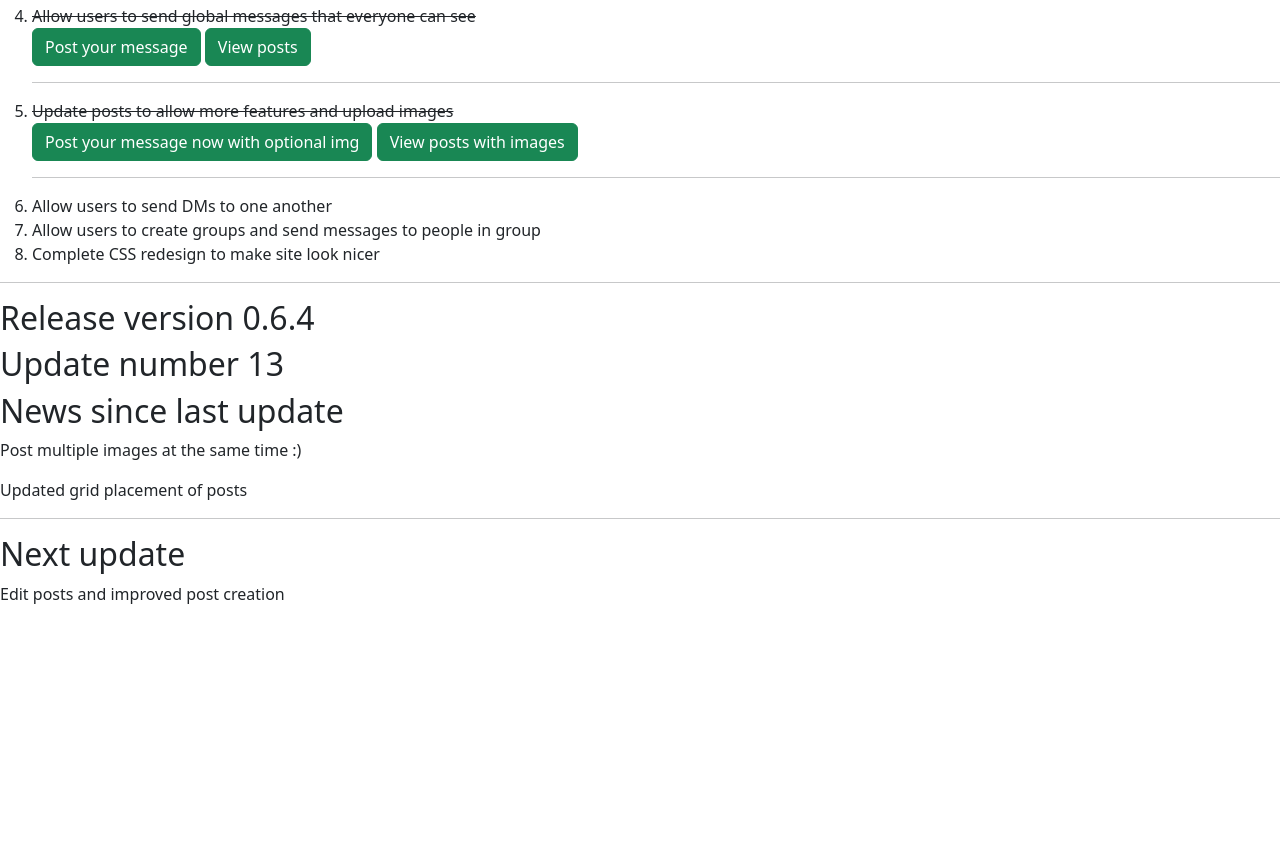
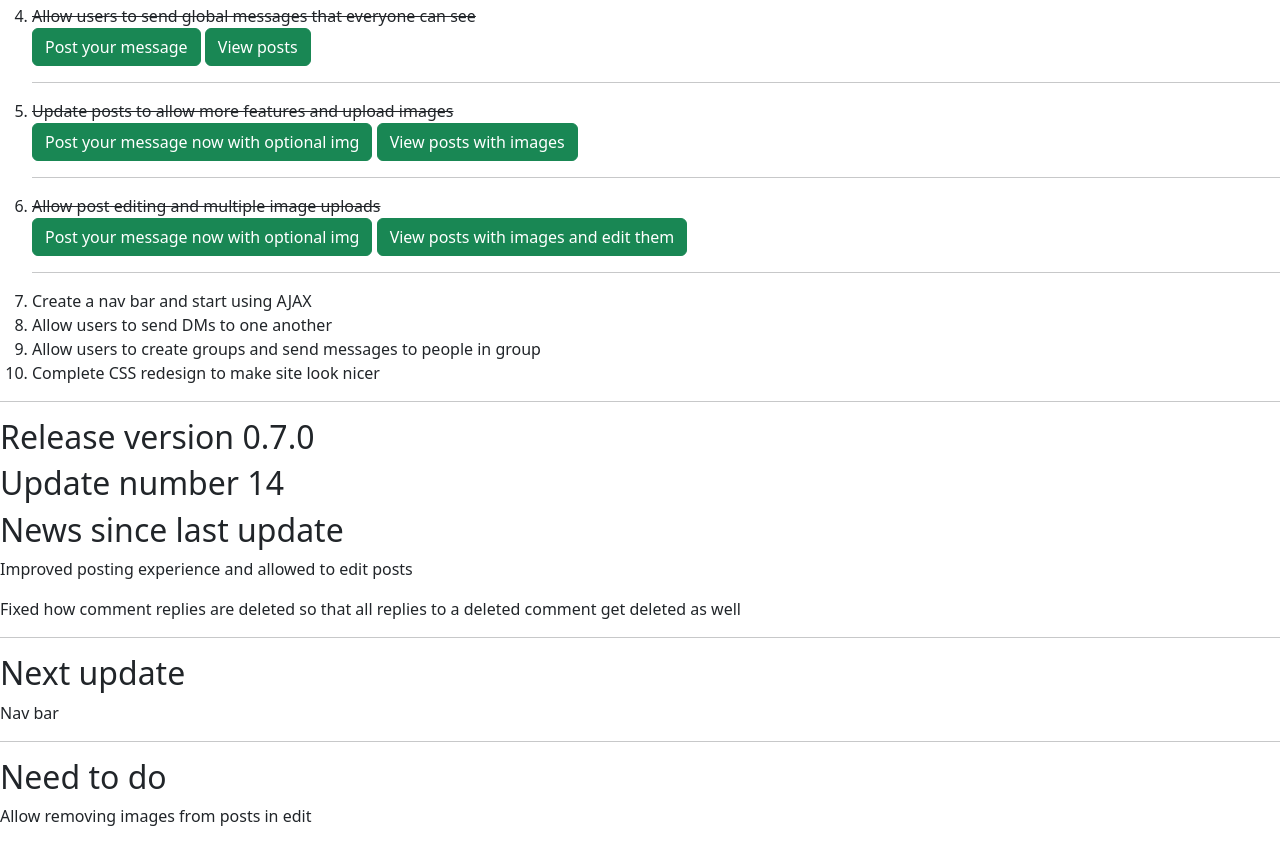
Before and after one commit to JanJan2407/talky, a Flask app: page / in a window 1280 px wide. Shown: the part 337-1181 px from the top of the page. Before the commit the page ends 941 px from the top, so only its background shows below. Run offline with Flask 3, Linux system fonts and the light colour scheme; some libraries are stand-ins or nearby versions.

Commit message:
Post and comment edit
I added the ability to edit comment and posts and also changed how comments are posts are created now using special multiline textarea.
I also changed how comments are deleted so replies to comment are now deleted correctly.

```diff
--- a/app.py
+++ b/app.py
@@ -1,6 +1,7 @@
 from hashlib import sha256
 import time
 import os
+import json
 
 from flask import render_template, request, redirect, url_for, send_from_directory
 from flask_login import login_user, login_required, current_user, logout_user
@@ -145,13 +146,13 @@ def get_image(filename):
 def add_comment(post_id, comment_id = None):
     comment_time = int(time.time())
     form = CommentForm()
-    comment = form.comment.data
+    comment_content = json.dumps(form.comment.data.split('\r\n')) # Split on new line and convert list to JSON
     username = current_user.username
     print(comment_id)
     comment = Comment(
             post_id = post_id,
             username = username,
-            content = comment,
+            content = comment_content,
             time = comment_time, # In db value stored is not date yet it gets converted to users local time with jinja when page is loaded
             parent_id = comment_id# If comment_id is provided it means that this comment is a reply to another comment else it is a top-level comment with parent_id set to None
         )
@@ -200,18 +201,17 @@ def post(): # Allow users to post messages for everyone
         current_time = int(time.time()) # In seconds since epoch (Jan 1st 1970 UTC)
         username = current_user.username
         title = form.title.data
-        post_content = form.post_content.data # Body of form
+        post_content = form.post_content.data.split('\r\n') # Body of form \r\n is used for new line in text so this makes store each paragraph and each line separately
         post = Post(
             username = username,
             title = title,
-            post_content = post_content,
+            post_content = json.dumps(post_content), # Creates a JSON list of all lines to be displayed
             time = current_time # In db value stored is not date yet it gets converted to users local time with jinja when page is loaded
         )
-
         db.session.add(post)
         db.session.commit()
 
-        files = form.images.data # Optional image of form
+        files = form.images.data # Optional images of form
         if files: # If 0 logical statement results in false otherwise it is true
             jpg_images =  []
             for file in files:
@@ -232,6 +232,64 @@ def post(): # Allow users to post messages for everyone
 
     return render_template("post.html", form = form)
 
+@app.route("/edit_post/<int:post_id>", methods = ['GET', 'POST']) # Edit a post
+@login_required
+def edit_post(post_id):
+    form = PostForm()
+    post = Post.query.filter_by(id = post_id).first()
+    if request.method == 'GET':
+        # If you are allowed to do it otherwise you get redirected back to main page
+        # You can only ever get not allowed if you changed some html locally in an unintended way
+        if post.username == current_user.username:
+            pass
+        else:
+            return redirect('/')
+        return render_template('editPost.html', form = form, post = post)
+    else:
+        edit_time = time.time()
+        # Loads current title and content
+        post.title = form.title.data
+        post.post_content = json.dumps(form.post_content.data.split('\r\n'))
+        post.edit_time = edit_time
+        files = form.images.data # Optional images of form
+        if files: # If user decided to upload more files
+            jpg_images =  []
+            for file in files:
+                if allowed_file(secure_filename(file.filename)): # Checks if file has a valid suffix
+                    img = Image.open(file) # Open img with Python image library
+                    jpg_images.append(img.convert('RGB'))  # Convert opened image to jpg because it is much smaller
+                else:
+                    return render_template("editPost.html", form = form, post = post, error='Only .jpg, .png, .jpeg, .gif and .webp are allowed. Post was not uploaded')
+
+            p_count = post.image_count # How many images were uploaded to that posts before editing, used it for loop for saving in order to save correctly
+            for i, jpg_img in enumerate(jpg_images): # i will be a sign of how many images this post have here i + p_count because some images already exist for this post
+                jpg_img.save(os.path.join(app.config['POST_UPLOAD_FOLDER'], str(i + p_count) + 'postimage_' + str(post.id) + '.jpg')) # Save it in a folder post_images in a folder instance
+            post.image_count += len(jpg_images)
+        db.session.commit()
+        return redirect('/posts')
+
+@app.route("/edit_comment/<int:post_id>/<int:comment_id>", methods = ['GET', 'POST']) # Edit a comment
+@login_required
+def edit_comment(post_id, comment_id):
+    form = CommentForm()
+    post = Post.query.filter_by(id = post_id).first()
+    comment = Comment.query.filter_by(id = comment_id).first()
+    if request.method == 'GET':
+        # If you are allowed to do it otherwise you get redirected back to main page
+        # You can only ever get not allowed if you changed some html locally in an unintended way
+        if comment.username == current_user.username:
+            pass
+        else:
+            return redirect('/')
+        return render_template('editComment.html', form = form, post = post, comment = comment)
+    else:
+        edit_time = time.time()
+        # Loads current title and content
+        comment.content = json.dumps(form.comment.data.split('\r\n'))
+        comment.edit_time = edit_time
+        db.session.commit()
+        return redirect(f'/view/{post_id}')
+
 @app.route("/logout")
 @login_required
 def logout():
@@ -251,6 +309,10 @@ def remove(post_id, comment_id = None):
         if current_user.username == post.username or current_user.username == comment.username:
             for reaction in reactions: # Deletes all reactions to the comment
                 db.session.delete(reaction)
+
+            child_comments = Comment.query.filter_by(parent_id = comment_id).all() # Get all replies to the comment
+            for child_comment in child_comments: # Deletes all replies to the comment
+                remove(post_id, child_comment.id) # Recursively delete replies
 
             db.session.delete(comment)
             db.session.commit()
--- a/models.py
+++ b/models.py
@@ -20,13 +20,15 @@ class Post(db.Model):
     image_count: Mapped[int] = mapped_column(default = 0) # Images stored in a separate folder
     post_content: Mapped[str]
     time: Mapped[int] # Time since epoch 1st of January 1970 in UTC timezone, gets converted to actual time with users timezone
+    edit_time: Mapped[int] = mapped_column(default = 0) # Time when post was last edited only displayed if it was edited
 
 class Comment(db.Model):
     id: Mapped[int] = mapped_column(primary_key=True)
     post_id: Mapped[int]
     username: Mapped[str]
     content: Mapped[str]
-    time: Mapped[int]  # epoch time
+    time: Mapped[int]  # epoch time -- when comment was originally posted
+    edit_time: Mapped[int] = mapped_column(default = 0) # If never edited
     likes: Mapped[str] = mapped_column(default = '{"count" : 0, "names" : []}' ) # In JSON holding a dictionary with amount of likes and a list of all usernames that liked same structure used for dislikes
     dislikes: Mapped[str] = mapped_column(default = '{"count" : 0, "names" : []}' )
     parent_id: Mapped[int] = mapped_column(nullable = True, default = None) # parent_id is used to link comments to their parent comment, if it's None then it's a top-level comment, used for comment replies
--- a/resources.py
+++ b/resources.py
@@ -1,5 +1,6 @@
 import os
 from pathlib import Path
+import json
 
 from flask_sqlalchemy import SQLAlchemy
 from flask import Flask
@@ -26,6 +27,7 @@ db = SQLAlchemy(app)
 # Adds functions from helpers to app so that they can be used with Jinja2 on page load
 app.jinja_env.globals.update(get_date = get_date)
 app.jinja_env.globals.update(get_replies = get_replies)
+app.jinja_env.globals.update(load = json.loads) # Converts JSON back to original
 
 from models import *
 # Create or open a database with columns for User
--- a/static/style.css
+++ b/static/style.css
@@ -53,6 +53,7 @@ top: 13px;
     display: grid;
     gap: 2.5%;
     grid-template-columns: 1fr 1fr 1fr;
+    margin: 0.5%;
 }
 
 .flex_container{
--- a/templates/index.html
+++ b/templates/index.html
@@ -20,17 +20,25 @@
         <a href="/post" class="btn btn-success">Post your message now with optional img</a>
         <a href="/posts" class="btn btn-success">View posts with images</a>
         <hr>
+        <li style="text-decoration: line-through;">Allow post editing and multiple image uploads</li>
+        <a href="/post" class="btn btn-success">Post your message now with optional img</a>
+        <a href="/posts" class="btn btn-success">View posts with images and edit them</a>
+        <hr>
+        <li>Create a nav bar and start using AJAX</li>
         <li>Allow users to send DMs to one another</li>
         <li>Allow users to create groups and send messages to people in group</li>
         <li>Complete CSS redesign to make site look nicer</li>
     </ol>
     <hr>
-    <h2>Release version 0.6.4</h2>
-    <h2>Update number 13</h2>
+    <h2>Release version 0.7.0</h2>
+    <h2>Update number 14</h2>
     <h2>News since last update</h2>
-    <p>Post multiple images at the same time :)</p>
-    <p>Updated grid placement of posts</p>
+    <p>Improved posting experience and allowed to edit posts</p>
+    <p>Fixed how comment replies are deleted so that all replies to a deleted comment get deleted as well</p>
     <hr>
     <h2>Next update</h2>
-    <p>Edit posts and improved post creation</p>
+    <p>Nav bar</p>
+    <hr>
+    <h2>Need to do</h2>
+    <p>Allow removing images from posts in edit</p>
 {% endblock %}
--- a/templates/post.html
+++ b/templates/post.html
@@ -6,7 +6,8 @@
 
     {{ form.hidden_tag() }} <!-- This is the form that will make your post -->
     <input name="title" id="title" class="center" type="text" placeholder="Title" autofocus autocomplete="off">
-    <input name="post_content" id="post" class="center" type="text" placeholder="Write your message" autocomplete="off">
+    <p class="center" style="margin-bottom:-0.5rem;">Write your message</p>
+    <textarea name="post_content" id="post" type="text" autocomplete="off"></textarea>
     <input type="file" name="images" multiple>
     <p style="color: red;">{{ error }}</p>
     <button type="submit" class="btn btn-primary">Submit</button>
--- a/templates/view.html.jinja
+++ b/templates/view.html.jinja
@@ -17,14 +17,16 @@
                 {% endif %}
                 </section>
             {% endfor %}
-            <p>{{ post.post_content }}</p>
+            {% for line in load(post.post_content) %} {# List has to be loaded because it was stored in JSON -- used to display text exactly as it was given #}
+                <p class="card-text">{{ line }}</p>
+            {% endfor %}
         </section>
         <section>
             <p class="card-footer">Author: {{ post.username }}, Posted on: {{ moment(get_date(post.time)).format('h:mm:ss a') }}</p>
         </section>
     </section>
     <form method="post" action="/view/post/{{ post.id }}"> <!-- Form that allows to add comment if user is logged in -->
-        <input type="text" name="comment" style="display: inline-block;" placeholder="Add a comment">
+        <textarea name="comment" style="display: inline-block;" placeholder="Add a comment"></textarea>
         <button type="submit" style="display: inline-block;">Add</button>
     </form>
     <hr>
```
Also changed, not shown: templates/editComment.html (added, +12 -0 lines), templates/editPost.html (added, +17 -0 lines), templates/functions.jinja (+41 -11 lines).
